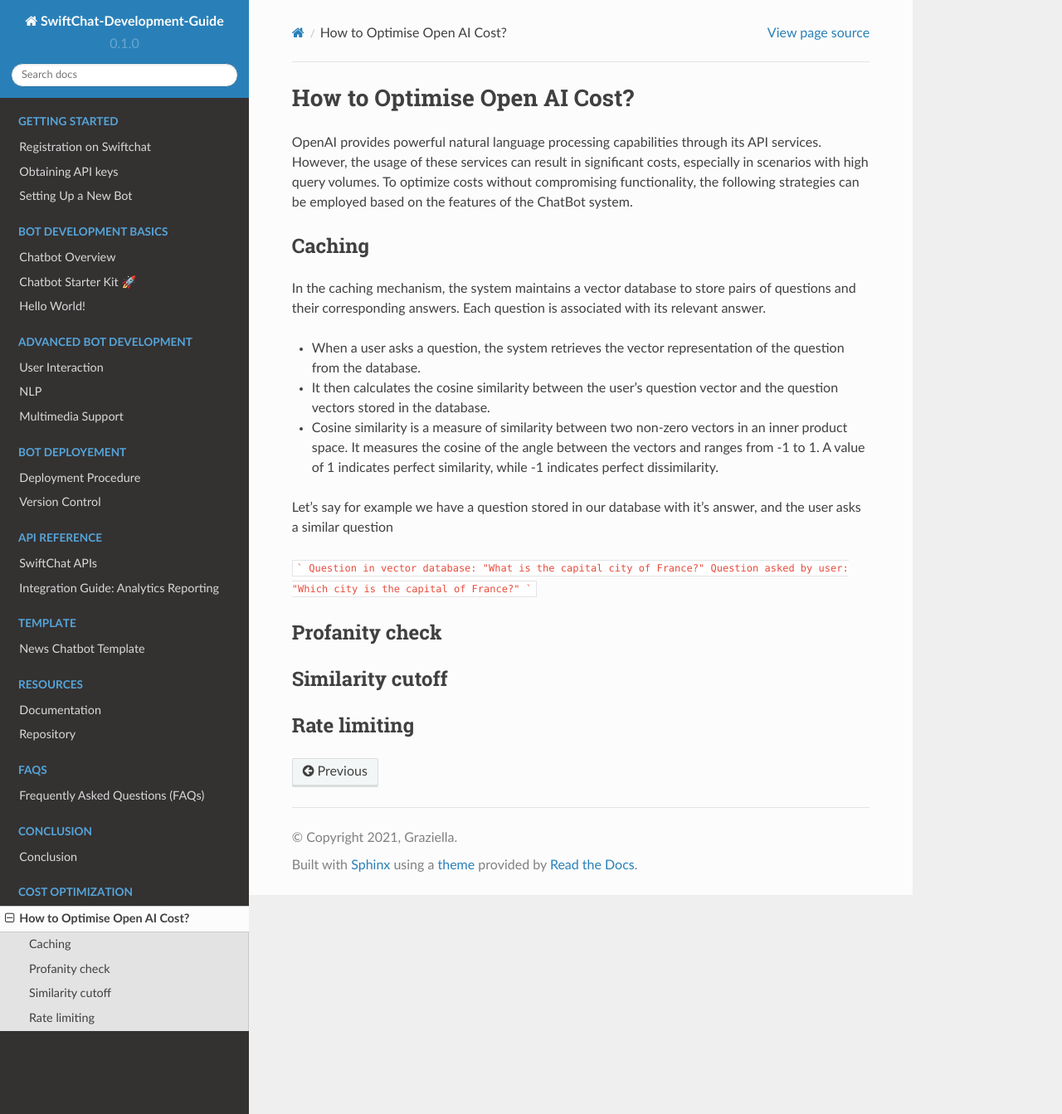
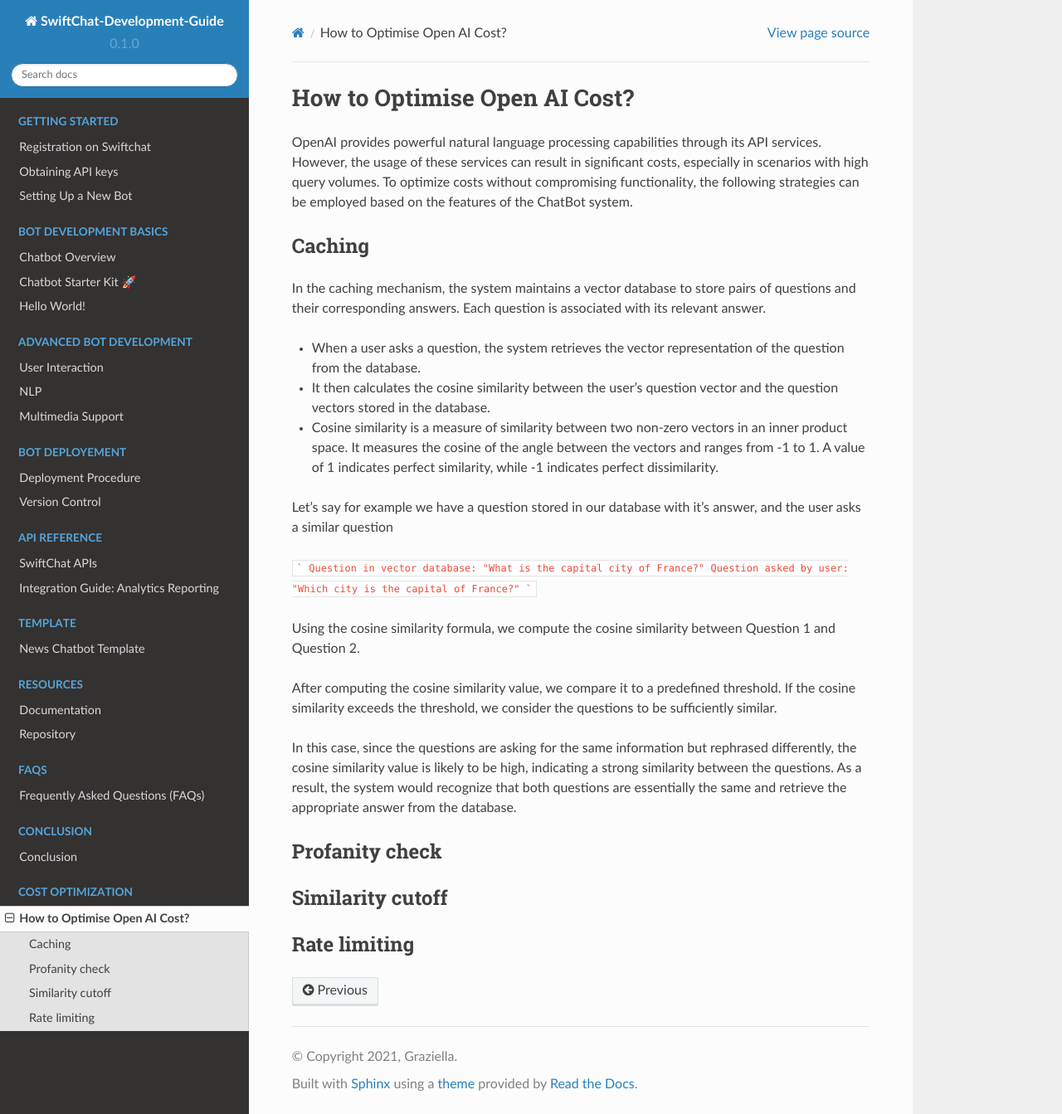
Before and after one commit to Priyanka-sharma181/Chatbot-Development-Guide, a Sphinx documentation site: the page built from docs/source/cost_optimization.rst, in a window 1280 px wide and 1343 px high. Shown: the whole window at 83% size. Built offline with Sphinx 7.4.7 and the Read the Docs theme 2.0.0, drawn with Linux system fonts in a browser that asks for light colours.

Commit message:
cost optimization fix

````diff
--- a/docs/source/cost_optimization.rst
+++ b/docs/source/cost_optimization.rst
@@ -18,6 +18,13 @@ Question in vector database: "What is the capital city of France?"
 Question asked by user: "Which city is the capital of France?"
 ```
 
+Using the cosine similarity formula, we compute the cosine similarity between Question 1 and Question 2.
+
+After computing the cosine similarity value, we compare it to a predefined threshold. If the cosine similarity exceeds the threshold, we consider the questions to be sufficiently similar.
+
+In this case, since the questions are asking for the same information but rephrased differently, the cosine similarity value is likely to be high, indicating a strong similarity between the questions. As a result, the system would recognize that both questions are essentially the same and retrieve the appropriate answer from the database.
+
+
 Profanity check
 ----------------------
 
````
